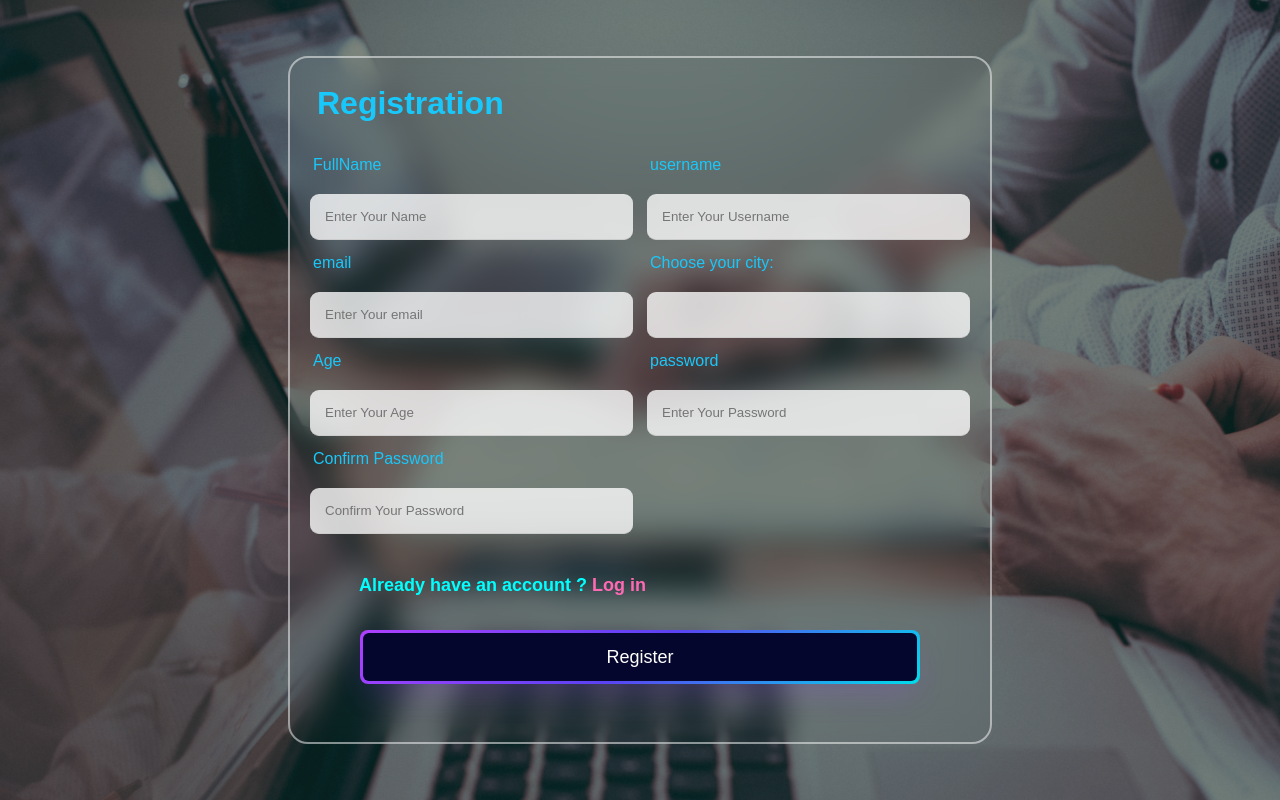
After one commit to haythambr/Jobware, a PHP site: page /register/register.php in a window 1280 px wide. The commit adds this page. Run offline with PHP 8.4, Linux system fonts and the light colour scheme; data that the repository does not hold is empty.

Commit message:
register back end

```diff
--- a/css/boundi.css
+++ b/css/boundi.css
@@ -166,7 +166,7 @@ header{
     display: block;
     padding: 10px 9px;
     border-radius: 14px;
-    top: 27px;
+    top: 29px;
     background: transparent;
     color: white;
     border: none;
@@ -699,7 +699,7 @@ header{
 
    .job-filter form .flex .box p{
     font-size: 20px;
-    color: #ececec;
+    color: #115d8c;
    }
    .job-filter form .flex .box p span{
     color: red;
--- /dev/null
+++ b/css/register.css
@@ -0,0 +1,166 @@
+*{
+    margin: 0;
+    padding: 0;
+    font-family: 'poppins',sans-serif;
+}
+section{
+    display: flex;
+    justify-content: center;
+    align-items: center;
+    position: relative;
+    min-height: 100vh;
+    width: 100%;
+    background: url('../img/login.jpg');
+    background-position: center;
+    background-size: cover;
+}
+section::before{
+    position: absolute;
+    content: "";
+    width: 100%;
+    height: 100%;
+    background-color: rgba(15, 14, 14 ,0.5);
+
+}
+.form-box{
+    position: relative;
+    width: 700px;
+    min-height:650px;
+    background: transparent;
+    border: 2px solid rgba(255,255,255,0.5);
+    border-radius: 20px;
+    backdrop-filter: blur(15px);
+
+}
+h2{
+    margin:27px;
+    font-size: 32px;
+    color: #19c8fa;
+    text-align: left;
+}
+.register{
+    display: grid;
+    grid-template-columns: repeat(auto-fill,minmax(300px,1fr));
+    margin: 13px;
+}
+form .register .inputbox{
+    display: flex;
+    flex-direction: column-reverse;
+    justify-content: space-between;
+    margin: 7px;
+}
+form .register .inputbox input{
+    padding: 15px;
+    border-radius: 9px;
+    outline: none;
+    border: none;
+    border-bottom: 1px solid #ccc;
+    background-color: #ffffffc7;
+    caret-color:#19c8fa;
+}
+form .register .inputbox  label{
+    position: relative;
+    right: -3px;
+    margin-bottom: 9px;
+    color: #19c8fa;
+}
+.login {
+    font-size: 18px;
+    margin: 34px 69px;;
+    font-weight: 600;
+    color: #00ffff;
+}
+.login p a{
+    text-decoration: none;
+    color: #ff69b4;
+}
+.reg_but{
+    align-items: center;
+    background-image: linear-gradient(144deg,#AF40FF, #5B42F3 50%,#00DDEB);
+    border: 0;
+    border-radius: 8px;
+    box-shadow: rgba(151, 65, 252, 0.2) 0 15px 30px -5px;
+    box-sizing: border-box;
+    color: #FFFFFF;
+    display: flex;
+    font-family: Phantomsans, sans-serif;
+    font-size: 18px;
+    justify-content: center;
+    line-height:16px;
+    max-width: 100%;
+    min-width: 140px;
+    padding: 3px;
+    text-decoration: none;
+    user-select: none;
+    -webkit-user-select: none;
+    touch-action: manipulation;
+    white-space: nowrap;
+    cursor: pointer;
+    transition: all .3s;
+    width: 80%;
+    margin: 22px auto 58px;;
+   }
+
+   .reg_but:active,
+   .reg_but:hover {
+    outline: 0;
+   }
+
+   .reg_but span {
+    background-color: rgb(5, 6, 45);
+    padding: 16px 24px;
+    border-radius: 6px;
+    width: 100%;
+    height: 100%;
+    transition: 300ms;
+   }
+
+   .reg_but:hover span {
+    background: none;
+   }
+
+   .reg_but:active {
+    transform: scale(0.9);
+   }
+   .error{
+    color: #D8000C;
+    background-color: #FFBABA;
+    border-radius: 6px;
+    margin-bottom: 11px;
+}
+.passerrparent{
+    position: relative;
+}
+.passerr{
+    color: #D8000C;
+    background-color: #FFBABA;
+    border-radius: 6px;
+    bottom: -80px;
+    position: absolute;
+}
+@media (max-width:645px) {
+    .passerr{
+        position: static;
+        margin-bottom: 6px;
+    }
+}
+@media (min-width:646px) {
+    .passerr{
+        bottom: -132px;
+    }
+}
+@media (min-width:659px) {
+    .passerr{
+        bottom: -117px;
+    }
+}
+@media (min-width:687px) {
+    .passerr{
+        bottom: -100px;
+    }
+}
+@media (min-width:704px) {
+    .passerr{
+        bottom: -81px;
+    }
+}
--- a/index.html
+++ b/index.html
@@ -4,7 +4,7 @@
     <meta charset="UTF-8">
     <meta http-equiv="X-UA-Compatible" content="IE=edge">
     <meta name="viewport" content="width=device-width, initial-scale=1.0">
-    <title>Boundi</title>
+    <title>Jobware</title>
     <link rel="stylesheet" href="css/bootstrap.min.css">
     <link rel="stylesheet" href="css/all.min.css">
 
--- a/login/login.html
+++ b/login/login.html
@@ -33,7 +33,7 @@
         </div>
         <button>Log in</button>
         <div class="register">
-            <p>Don't have a account ? <a href="../register/register.html">Register</a></p>
+            <p>Don't have a account ? <a href="../register/register.php">Register</a></p>
         </div>
     </form>
   </div>
--- /dev/null
+++ b/register/register.php
@@ -0,0 +1,132 @@
+<!-- php-->
+<?php
+
+include "../register/register2.php";
+
+?>
+
+
+
+
+<!DOCTYPE html>
+<html lang="en">
+<head>
+    <meta charset="UTF-8">
+    <meta http-equiv="X-UA-Compatible" content="IE=edge">
+    <meta name="viewport" content="width=device-width, initial-scale=1.0">
+    <link rel="stylesheet" href="../css/register.css">
+    <!-- font awesome -->
+    <link rel="stylesheet" href="../css/all.min.css">
+    <title>Register</title>
+
+
+</head>
+<body>
+   <section>
+  <div class="form-box">
+
+
+    <form action="<?php echo htmlspecialchars($_SERVER["PHP_SELF"]);?>"  method="post">
+
+
+
+
+         <h2>Registration</h2>
+		 <span class ="error"><?php echo "$message"; ?> </span>
+
+         <div class="register">
+
+          <div class="inputbox">
+            <input type="text"   name="fname"    class="FullName" placeholder="Enter Your Name"   value="<?php echo "$FullName"?>">
+			<span class ="error"><?php echo "  $fnameErr"; ?> </span>
+           <label for="Fullname">FullName</label>
+            </div>
+
+
+           <div class="inputbox">
+            <input type="text" name="uname"     placeholder="Enter Your Username" value="<?php echo "$username"?>">
+			<span class ="error"><?php echo "  $unameErr"; ?> </span>
+           <label for="username">username</label>
+            </div>
+
+
+
+           <div class="inputbox">
+            <input type="email"   name="email"   placeholder="Enter Your email"   value="<?php echo "$email"?>">
+			<span class ="error"><?php echo "  $emailErr"; ?> </span>
+
+           <label for="email">email</label>
+
+            </div>
+
+            <div class="inputbox">
+            <input list="city" name="city"    value="<?php echo "$city"?>">
+            <datalist id="city">
+                <option value="Amman"></option>
+                <option value="Zarqa"></option>
+                <option value="Irbid"></option>
+                <option value="Tafila"></option>
+                <option value="Jerash"></option>
+                <option value="Al-Mafraq"></option>
+                <option value="Al-Salt"></option>
+                <option value="Aqaba"></option>
+                <option value="Madaba"></option>
+            </datalist>
+			  <span class ="error"><?php echo "  $cityErr"; ?> </span>
+
+            <label for="city">Choose your city:</label>
+            </div>
+
+            <div class="inputbox">
+            <input type="number" name="age"   placeholder="Enter Your Age"   value="<?php echo "$age"  ?>">
+			  <span class ="error"><?php echo "  $ageErr"; ?> </span>
+
+           <label for="age">Age</label>
+            </div>
+
+           <div class="inputbox passerrparent">
+            <input type="password" name="password"    placeholder="Enter Your Password" value="<?php echo "$password"?>">
+			<span class ="error"><?php echo "  $passwordErr"; ?>
+			</span>
+            <div class="passerr">
+            <span><?php echo "$passErr11"; ?></span>
+            <span><?php echo "$passErr22"; ?></span>
+            <span><?php echo "$passErr33"; ?></span>
+            <span><?php echo "$passErr44"; ?></span>
+        </div>
+           <label for="password">password</label>
+            </div>
+
+
+
+           <div class="inputbox passerrlast">
+            <input type="password"  name="confirmpassword"      placeholder="Confirm Your Password" value="<?php echo "$confirmpassword"?>">
+			<span class ="error"><?php echo "  $confirmpasswordErr"; ?>
+			<?php echo "$confpaas"; ?>
+
+			</span>
+
+           <label for="confirmpassword">Confirm Password</label>
+            </div>
+
+        </div>
+
+
+        <div class="login">
+            <p>Already have an account ? <a href="../login/login.html"> Log in</a></p>
+        </div>
+        <button class="reg_but"  type="submit" name="submit">
+                <span class="text">Register</span>
+        </button>
+
+
+
+
+
+    </form>
+  </div>
+
+
+   </section>
+</body>
+</html>
--- /dev/null
+++ b/register/register2.php
@@ -0,0 +1,196 @@
+<?php
+
+    session_start();
+
+   $conn= mysqli_connect('localhost','root','');
+    mysqli_select_db($conn,'jobware');
+
+
+
+   $FullName = $username =  $email    = $password = $city     = $age  =  $confirmpassword = "";
+
+   $fnameErr = $unameErr = $emailErr = $cityErr = $ageErr = $confirmpasswordErr = $passwordErr = "" ;
+
+   $passErr11 = $passErr22 = $passErr33 = $passErr44 = "";
+
+  if ($_SERVER["REQUEST_METHOD"] == "POST") {
+  if (empty($_POST["fname"])) {
+    $fnameErr = "* FullName is required";
+  } else {
+    $FullName = $_POST["fname"];
+  }
+
+
+
+
+
+  if (empty($_POST["uname"])) {
+    $unameErr = "* UserName is required";
+  } else {
+    $username = $_POST["uname"];
+  }
+
+
+  if (empty($_POST["email"])) {
+    $emailErr = "* Email is required";
+  } else {
+    $email  = $_POST["email"];
+  }
+
+   if (!filter_var($email, FILTER_VALIDATE_EMAIL)) {
+           $emailErr = "Invalid email format";
+		   $email=="";
+         }
+
+
+  if (empty($_POST["city"])) {
+    $cityErr = "* City is required";
+  } else {
+    $city = $_POST["city"];
+  }
+
+
+  if (empty($_POST["age"])) {
+    $ageErr = "* Age is required";
+  } else {
+    $age = $_POST["age"];
+  }
+
+
+  if (empty($_POST["confirmpassword"])) {
+    $confirmpasswordErr = "* Confirm password is required<br>";
+  } else {
+    $confirmpassword = $_POST["confirmpassword"];
+  }
+
+
+  if (empty($_POST["password"])) {
+    $passwordErr = "* Password is required<br>";
+  } else {
+    $password = $_POST["password"];
+  }
+
+
+
+
+
+
+   if (  !preg_match('/[[:upper:]]{1,}/',$password)){
+		    $passErr11="it must contain at least one capital letters<br>";
+			$password="";
+		}
+
+
+	if (  !preg_match('/[[:lower:]]{1,}/',$password)){
+			$passErr22="it must contain at least one lowercase letters<br>";
+			$password="";
+		}
+
+
+	if (  !preg_match('/[[:digit:]]{1,}/',$password)){
+			$passErr33="it must contain at least a numbers<br>";
+			$password="";
+		}
+
+
+	if (  !preg_match('/.{5,}/',$password)){
+			$passErr44="it must contain at least 5 letters or numbers<br>";
+			$password="";
+		}
+  }
+
+
+/*if (isset($_POST['submit'])) {
+
+
+   $FullName = $_POST['fname'];
+   $username = $_POST['uname'];
+   $email    = $_POST['email'];
+   $password = $_POST['password'];
+   $city     = $_POST['city'];
+   $age      = $_POST['age'];
+   $confirmpassword = $_POST['confirmpassword'];
+  }*/
+
+
+	  /* $passerr1="";
+	   $passerr2="";
+	   $passerr3="";
+	   $passerr4="";
+	   $emailErr="";
+
+
+	   $query   ="";
+	   $query2  ="";*/
+
+
+
+	 /*if (!filter_var($email, FILTER_VALIDATE_EMAIL)) {
+           $emailErr = "Invalid email format";
+         }*/
+
+
+
+	/*if (  !preg_match('/[[:upper:]]{1,}/',$password)){
+		    $passerr1="it must contain at least one capital letters ";
+		}
+
+
+	if (  !preg_match('/[[:lower:]]{1,}/',$password)){
+			$passerr2="it must contain at least one lowercase letters";
+		}
+
+
+	if (  !preg_match('/[[:digit:]]{1,}/',$password)){
+			$passerr3="it must contain at least a numbers";
+		}
+
+
+	if (  !preg_match('/.{5,}/',$password)){
+			$passerr4="it must contain at least 5 letters or numbers";
+		}*/
+
+
+
+
+	 $query   ="";
+	 $query2  ="";
+	 $confpaas="";
+	 $message ="";
+
+	    $query2="   SELECT * FROM `users`  WHERE email = '$email' OR user_name = '$username'";
+
+		$rusult= mysqli_query($conn,$query2);
+
+
+	if (!$email=="" && !$username=="")
+    if (mysqli_num_rows($rusult) > 0)
+	    {
+            $message = '*   user already exist';
+        } elseif  ($password != $confirmpassword)
+		{
+			$message="";
+            $confpaas= 'confirm password not matched!';
+        } else if($emailErr==""  && $passErr11=="" && $passErr22==""  && $pasEerr33==""  && $passErr44=="" && $message=="" && $password==$confirmpassword)
+		{
+
+			$confpaas="";
+			$query= "INSERT INTO  `users` (full_name,user_name,email,password,city,age) VALUES('$FullName','$username','$email','$password','$city','$age')";
+
+			$insert1=mysqli_query($conn,$query);
+
+        if ($insert1) {
+            header('location:../login/login.html');
+         }
+      }
+
+
+
+
+
+
+
+
+
+
+?>
```
